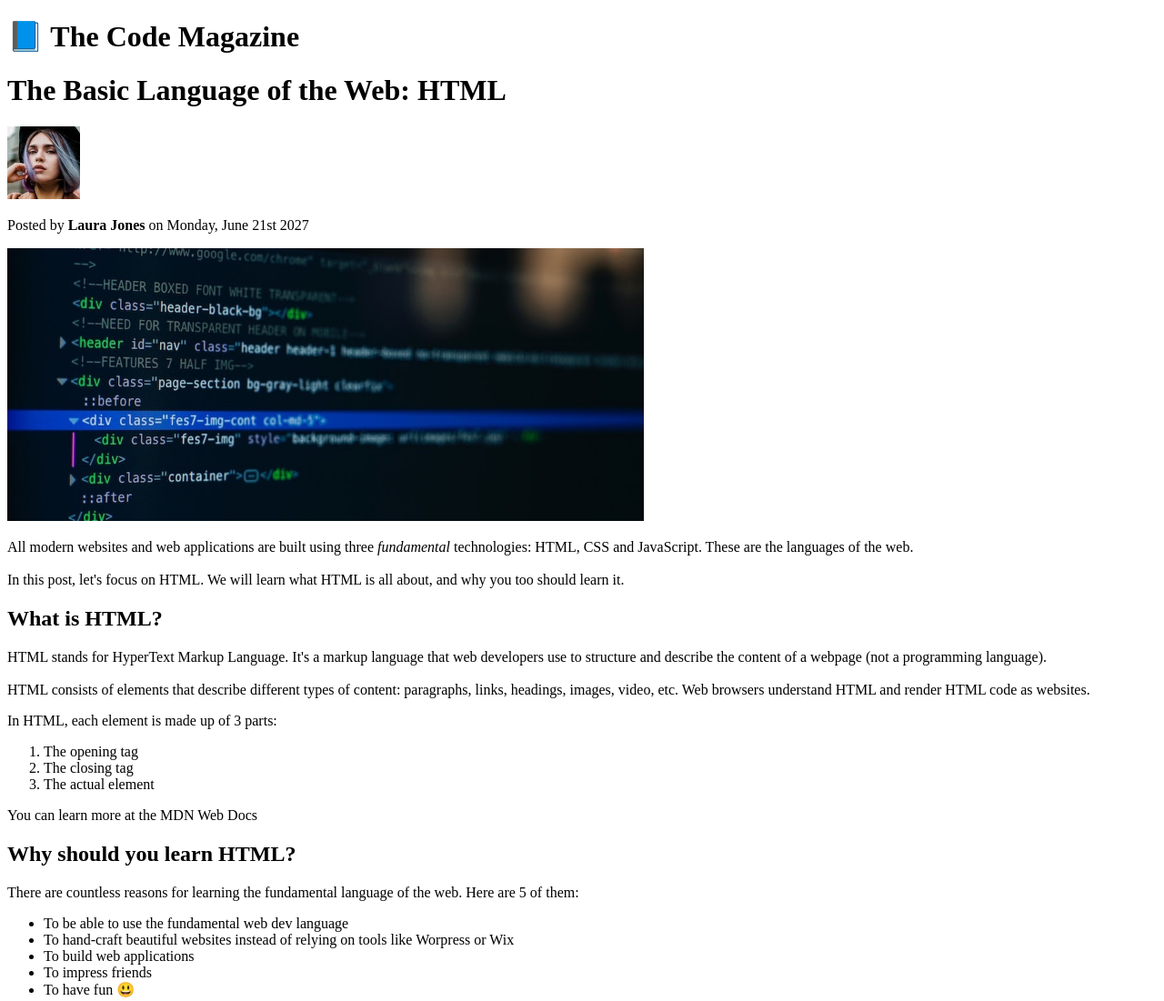
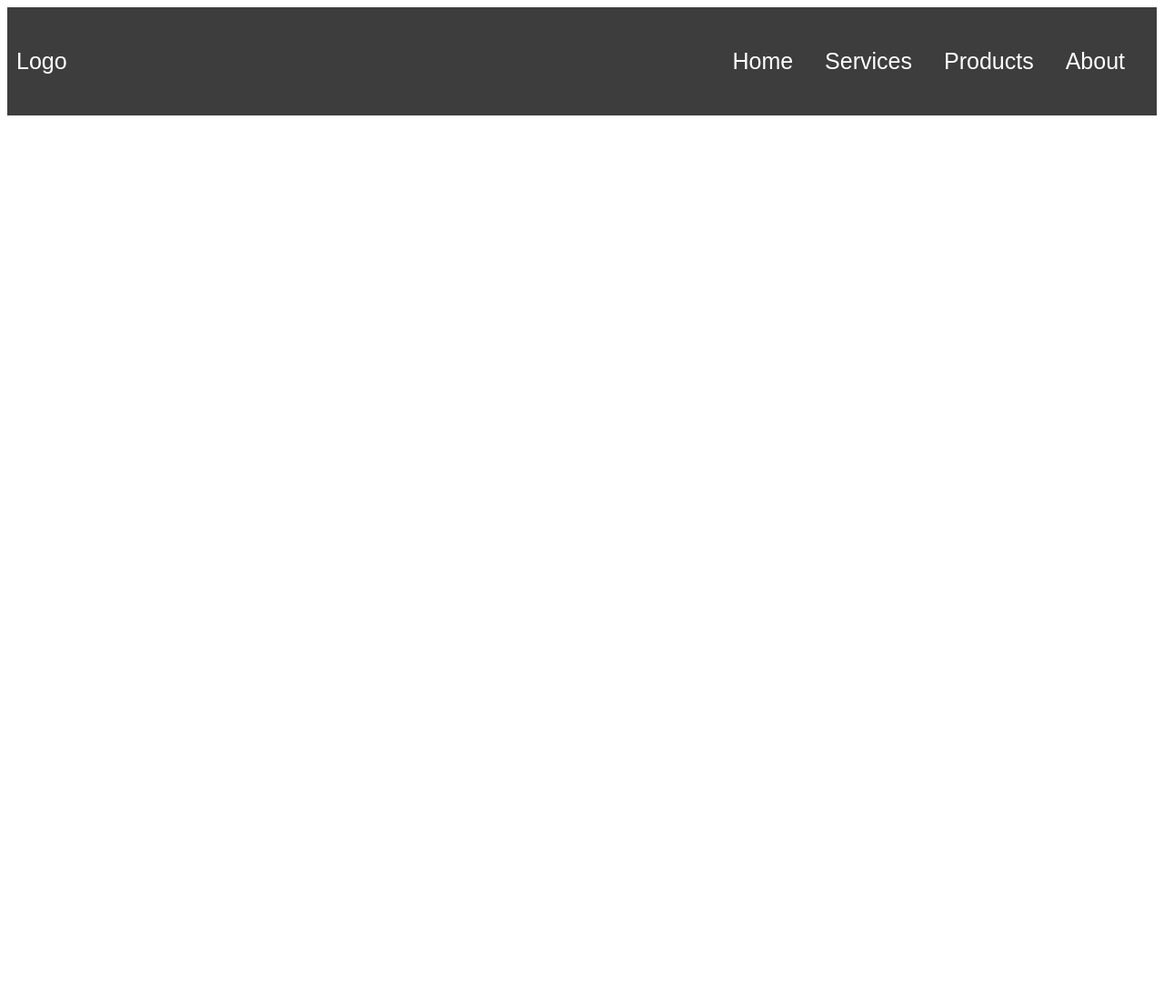
Before and after one commit to gabriela-pintea/FE_tekwill, a plain HTML site: page index.html in a window 1280 px wide. Shown: the top 1101 px of the page at 91% size. After the commit the page ends 800 px from the top, so only its background shows below. Drawn offline with Linux system fonts and the light colour scheme; a web font is replaced by a local one.

Commit message:
lesson13 homework

```diff
--- a/index.html
+++ b/index.html
@@ -1,43 +1,39 @@
 <!DOCTYPE html>
-<html>
+<html lang="en">
   <head>
-    <title>The Basic Language of the Web: HTML</title>
-  </head>
+  <link rel="stylesheet" href="style.css">
+  <link rel="stylesheet" href="https://fonts.googleapis.com/css2?family=Smooch+Sans:wght@500&display=swap">
+
   <body>
-    <h1>📘 The Code Magazine</h1>
-    <h1>The Basic Language of the Web: HTML</h1>
+    <header>
+      <div>
+        Logo
+      </div>
+      <div class="navigare">
+      <nav>
+        <ul>
+          <li class="home-button"><a href="#acasa">Home</a></li>
+          <li class="dropdown1">
+            <a href="#services">Services</a>
+            <ul class="services-dropdown">
+              <li><a href="#webdesign">Web Design</a></li>
+              <li><a href="#graphicdesign">Graphic Design</a></li>
+              <li><a href="#seo">SEO</a></li>
+            </ul>
+          </li>
+          <li class="dropdown2">
+            <a href="#products">Products</a>
+            <ul class="products-dropdown">
+              <li><a href="#product1">Product 1</a></li>
+              <li><a href="#product2">Product 2</a></li>
+              <li><a href="#product3">Product 3</a></li>
+            </ul>
+          </li>
 
-    <img src="img/laura-jones.jpg" alt="Laura Jones" width="80" height="80">
-    <p>Posted by <strong>Laura Jones</strong> on Monday, June 21st 2027</p>
-    <img src="img/post-img.jpg" alt="continut" width="700" height="300">
-
-    <p>
-      All modern websites and web applications are built using three <i>fundamental</i> technologies: HTML, CSS and JavaScript. These are the languages of the web. <br><br> In this post, let's focus on HTML. We will learn what HTML is all about, and why you too should learn it.
-    </p>
-    <h2>What is HTML?</h2>
-    <p>
-      HTML stands for HyperText Markup Language. It's a markup language that web developers use to structure and describe the content of a webpage (not a programming language). <br><br> HTML consists of elements that describe different types of content: paragraphs, links, headings, images, video, etc. Web browsers understand HTML and render HTML code as websites.
-  </p>
-    <p>
-      In HTML, each element is made up of 3 parts:
-      <ol>
-        <li>The opening tag</li>
-        <li>The closing tag</li>
-        <li>The actual element</li>
-      </ol>
-      You can learn more at the MDN Web Docs
-    </p>
-    <h2>Why should you learn HTML?</h2>
-    <p>
-      There are countless reasons for learning the fundamental language of the web. Here are 5 of them:
-      <ul>
-        <li>To be able to use the fundamental web dev language</li>
-        <li>To hand-craft beautiful websites instead of relying on tools like Worpress or Wix</li>
-        <li>To build web applications</li>
-        <li>To impress friends</li>
-        <li>To have fun 😃</li>
-      </ul>
-      Hopefully you learned something new here. See you next time!
-    </p>
+          <li class="about-button"><a href="#about">About</a></li>
+        </ul>
+      </nav>
+    </div>
+    </header>
   </body>
 </html>
--- /dev/null
+++ b/style.css
@@ -0,0 +1,91 @@
+body{
+font-size: 25px;
+font-family: 'Smooch Sans', sans-serif;
+}
+header{
+  background-color: rgb(61, 61, 61);
+  color: white;
+  display: flex;
+  justify-content: space-between;
+  align-items: center;
+  padding: 10px;
+}
+
+header nav ul {
+  display: flex;
+  list-style: none;
+}
+
+header nav ul li{
+position: relative;
+margin-right: 15px;
+}
+
+header nav ul li a{
+color: white;
+text-decoration: none;
+display: block;
+padding: 10px;
+}
+
+header nav ul li a:hover{
+  color: red;
+}
+
+.home-button:hover{
+text-decoration: underline;
+color: red;
+}
+
+.about-button:hover{
+  text-decoration: underline;
+  color: red;
+}
+
+.dropdown1{
+  position: relative;
+}
+
+.services-dropdown{
+  display: none;
+  position: absolute;
+  top: 150%;
+  background-color: gray;
+  padding: 10px;
+  width: 170px;
+  border-radius: 3%;
+  left: 0;
+}
+
+.dropdown1:hover .services-dropdown{
+  display: block;
+}
+
+.services-dropdown li a{
+  display: block;
+  color: white;
+}
+
+.dropdown2{
+display: relative;
+}
+
+.products-dropdown{
+  display: none;
+  position: absolute;
+  top: 150%;
+  background-color: gray;
+  padding: 10px;
+  width: 150px;
+  border-radius: 3%;
+  left: 0;
+}
+
+.dropdown2:hover .products-dropdown{
+  display: block;
+}
+
+.products-dropdown li a{
+  display: block;
+  color: white;
+}
```
